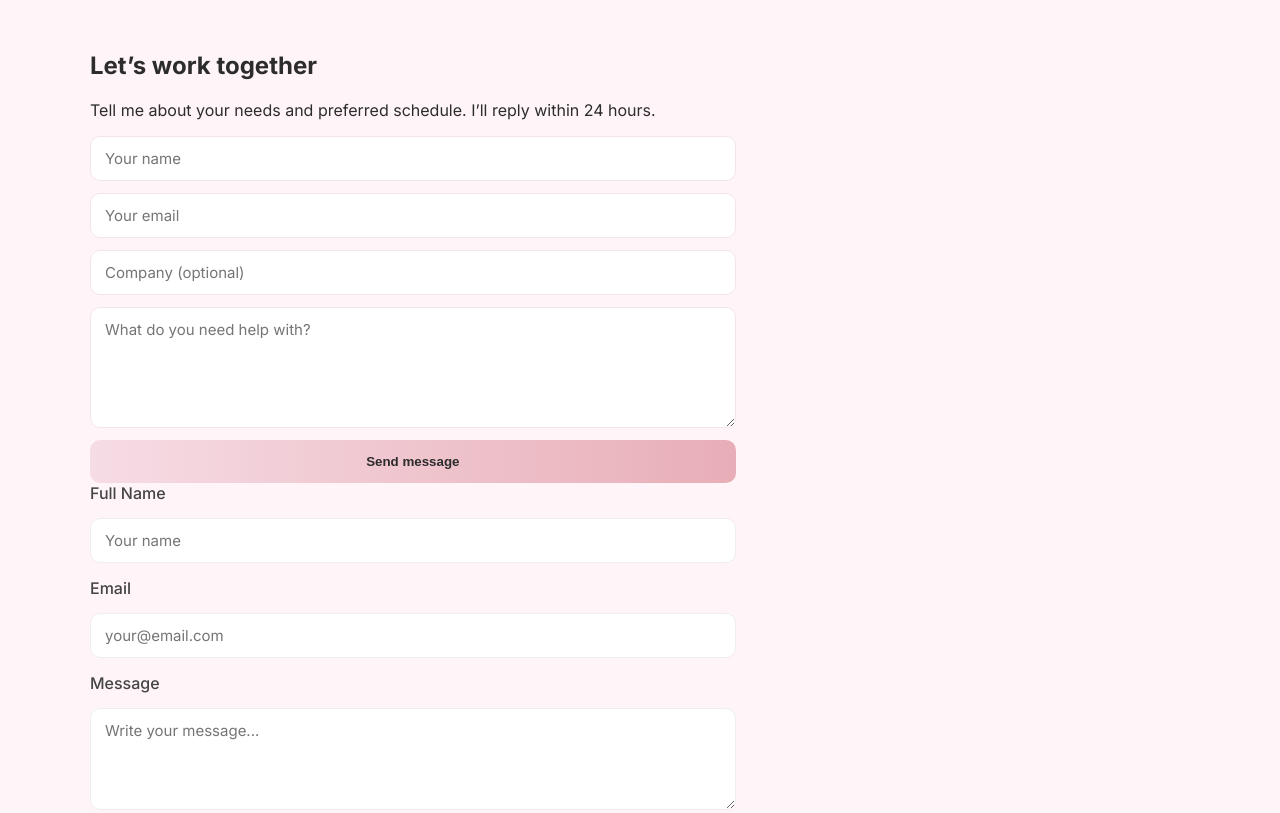
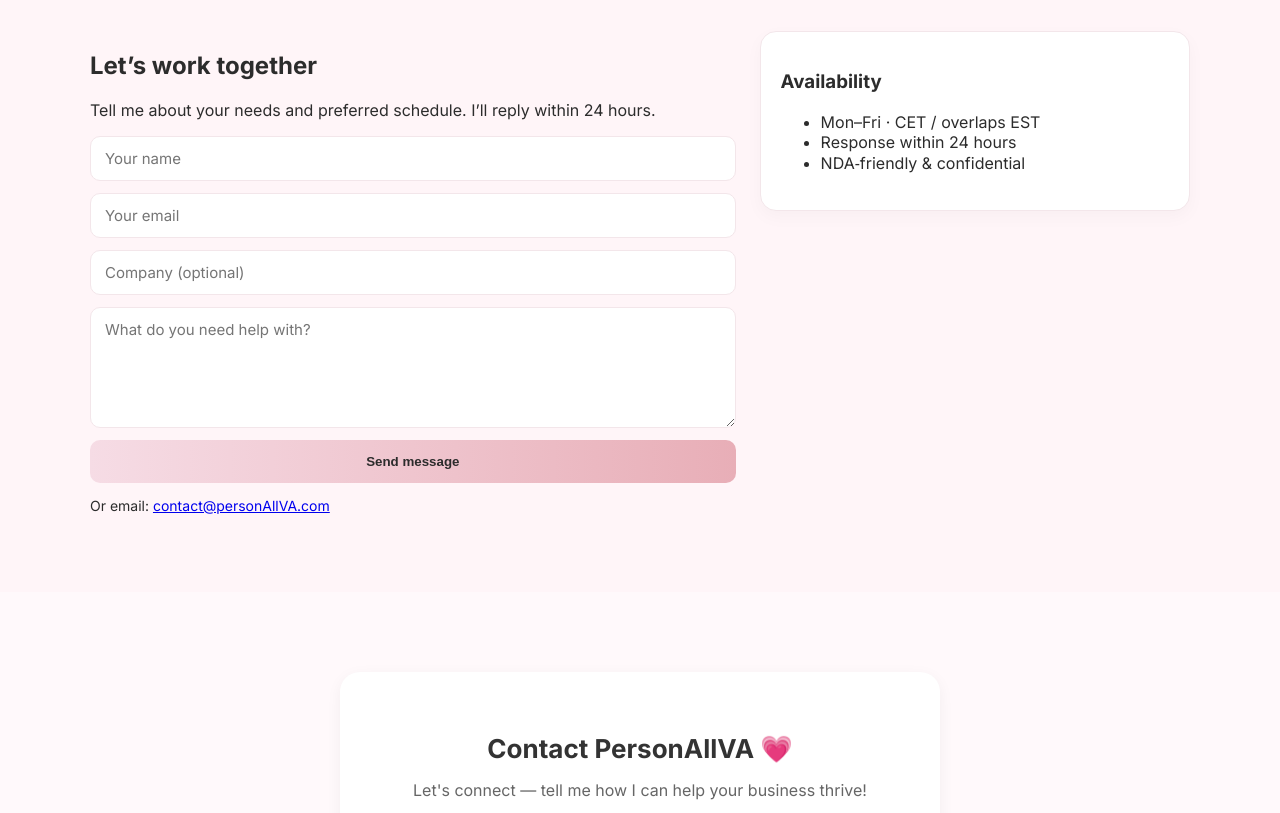
Before and after one commit to personallva/personallva-site, a plain HTML site: page index.html in a window 1280 px wide. Shown: the part 1600-2413 px from the top of the page. Drawn offline with Linux system fonts and the light colour scheme.

Commit message:
Update index.html

```diff
--- a/index.html
+++ b/index.html
@@ -137,7 +137,21 @@
           <textarea name="message" rows="5" placeholder="What do you need help with?" required></textarea>
           <button type="submit" class="btn primary">Send message</button>
         </form>
-
+        <p class="small">Or email: <a href="mailto:contact@personallva.com">contact@personAllVA.com</a></p>
+      </div>
+      <div class="contact-card">
+        <h3>Availability</h3>
+        <ul>
+          <li>Mon–Fri · CET / overlaps EST</li>
+          <li>Response within 24 hours</li>
+          <li>NDA‑friendly & confidential</li>
+        </ul>
+      </div>
+    </div>
+  </section>
+<section id="contact" class="contact-section">
+  <h2>Contact PersonAllVA 💗</h2>
+  <p>Let's connect — tell me how I can help your business thrive!</p>
 
   <form action="https://formspree.io/f/xyzabcd" method="POST">
     <label for="name">Full Name</label>
@@ -151,10 +165,6 @@
 
     <button type="submit" class="btn">Send Message</button>
   </form>
-  <input type="hidden" name="_subject" value="New message from PersonAllVA site">
-<input type="hidden" name="_redirect" value="https://www.personallva.com/?sent=1">
-<input type="text" name="_gotcha" style="display:none"> <!-- honeypot -->
-
 </section>
 
   <footer class="site-footer">
```
